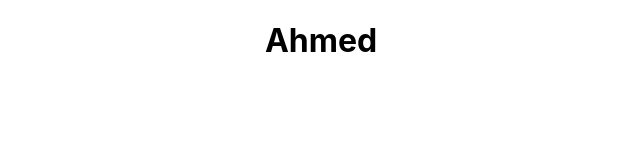
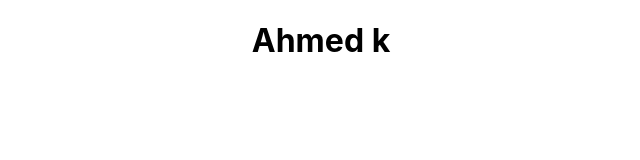
Before and after one commit to AhmedKhurshid/bootcamp-react-app, a React (Create React App) app: page / in a window 1280 px wide. Shown: the top 160 px of the page, without its empty margins (319-959 px from the left). Built offline with nearby package versions, Linux system fonts and the light colour scheme.

Commit message:
Update App.js

```diff
--- a/src/App.js
+++ b/src/App.js
@@ -5,7 +5,7 @@ import './App.css';
 function App() {
   return (
     <div className="App">
-      <h1>Ahmed</h1>
+      <h1>Ahmed k</h1>
     </div>
   );
 }
```
